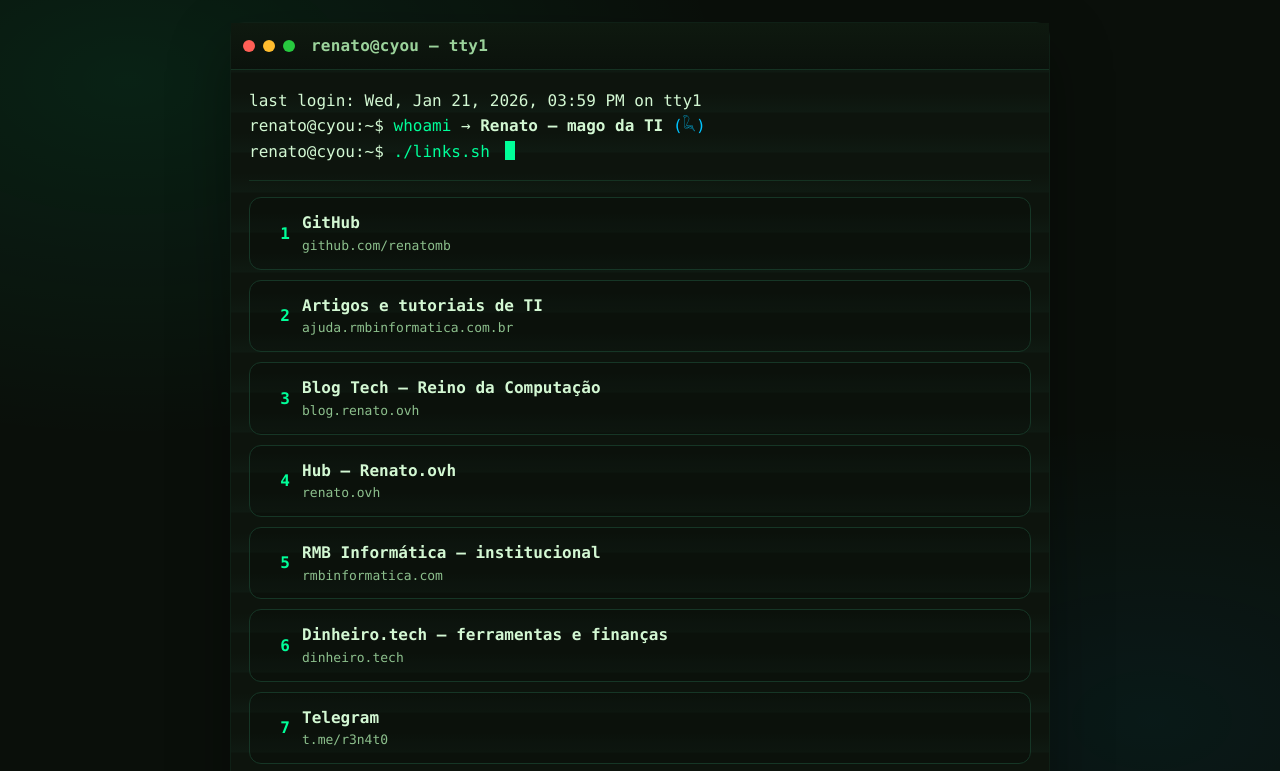
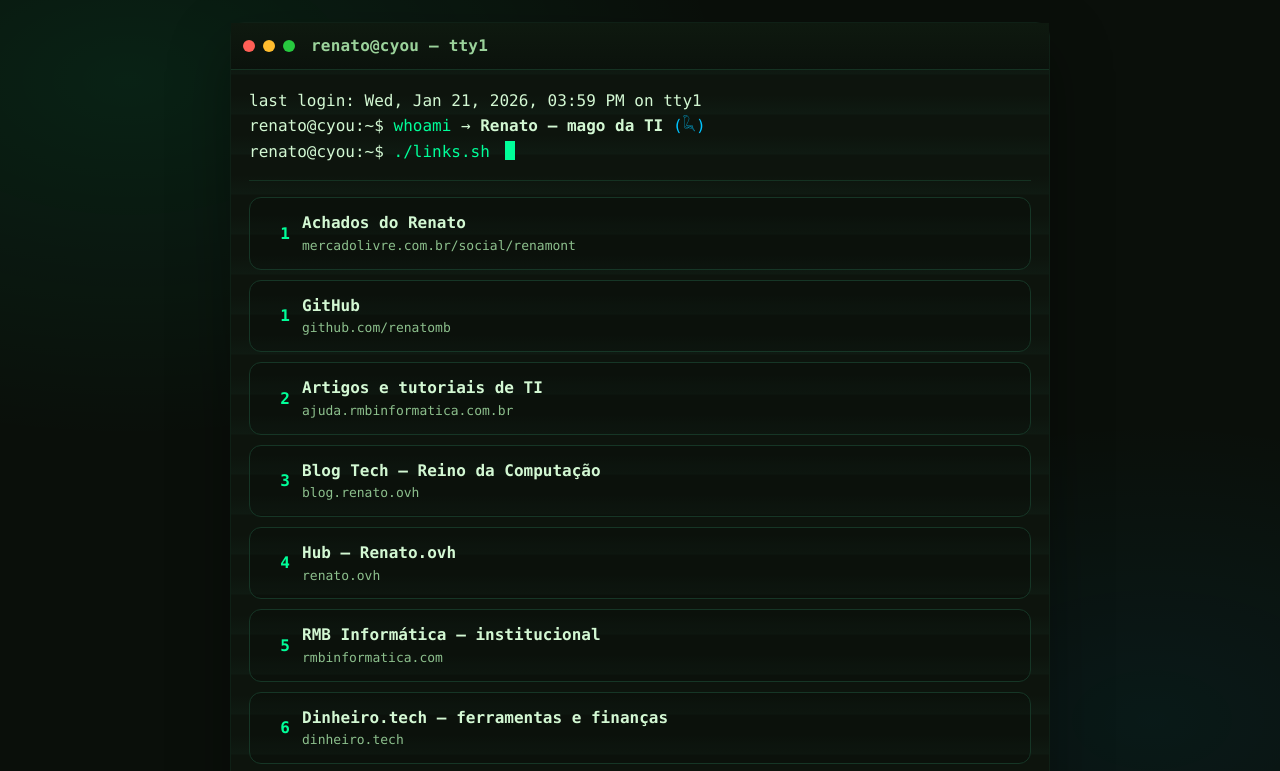
Before and after one commit to renatomb/r3n4t0.cyou, a plain HTML site: page index.html in a window 1280 px wide. Shown: the top 771 px of the page. Drawn offline with Linux system fonts and the light colour scheme.

Commit message:
Novo link

```diff
--- a/index.html
+++ b/index.html
@@ -61,6 +61,10 @@
       <div class="line">renato@cyou:~$ <span class="prompt">./links.sh</span> <span class="caret" aria-hidden="true"></span></div>
       <hr class="hr">
       <ul class="links" id="links">
+        <li><a class="a" data-url="https://www.mercadolivre.com.br/social/renamont" href="https://www.mercadolivre.com.br/social/renamont" target="_blank" rel="noopener">
+          <span class="idx">1</span>
+          <div><div class="lab">Achados do Renato</div><div class="url">mercadolivre.com.br/social/renamont</div></div>
+        </a></li>
         <li><a class="a" data-url="https://github.com/renatomb" href="https://github.com/renatomb" target="_blank" rel="noopener">
           <span class="idx">1</span>
           <div><div class="lab">GitHub</div><div class="url">github.com/renatomb</div></div>
```
